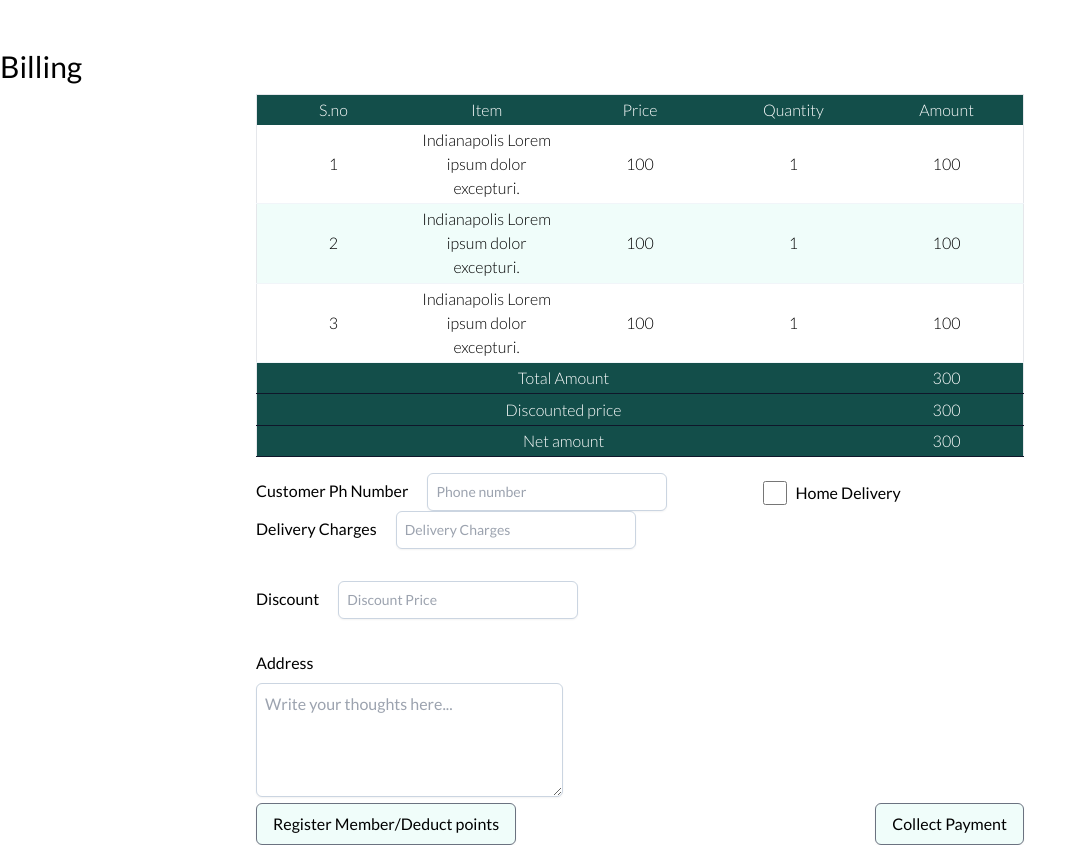
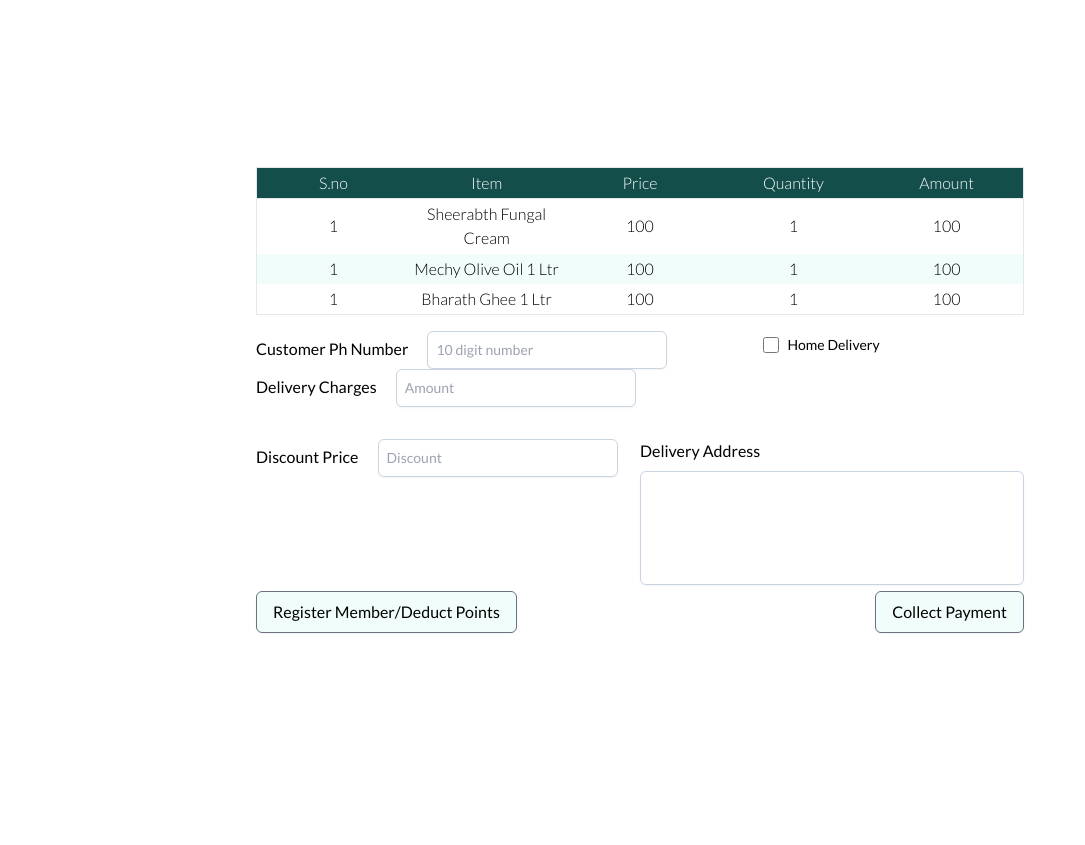
Before and after one commit to madLads-2k19/Kori-Frontend, a SvelteKit app: page /billing in a window 1280 px wide. Shown: the whole page, without its empty margins (0-1085 px from the left). After the commit the page ends 800 px from the top, so only its background shows below. Built offline with nearby package versions, Linux system fonts and the light colour scheme.

Commit message:
Define global components

```diff
--- a/package.json
+++ b/package.json
@@ -22,8 +22,8 @@
 		"eslint-plugin-svelte3": "^4.0.0",
 		"flowbite-svelte": "^0.30.6",
 		"postcss": "^8.4.21",
-		"prettier": "^2.8.0",
-		"prettier-plugin-svelte": "^2.8.1",
+		"prettier": "^2.8.4",
+		"prettier-plugin-svelte": "^2.9.0",
 		"svelte": "^3.54.0",
 		"svelte-check": "^3.0.1",
 		"tailwindcss": "^3.2.7",
--- /dev/null
+++ b/src/lib/components/Button.svelte
@@ -0,0 +1,10 @@
+<script lang="ts">
+    export let buttonText: string
+</script>
+
+
+<div class="px-4 py-2
+text-base font-medium leading-6 whitespace-no-wrap border bg-teal-50 border-gray-500 rounded-md shadow-sm
+hover:bg-teal-900 hover:text-white focus:outline-none focus:shadow-none hover:cursor-pointer">
+{buttonText}
+</div>
--- /dev/null
+++ b/src/lib/components/Radio.svelte
@@ -0,0 +1,10 @@
+<script lang="ts">
+    export let label: string;
+</script>
+
+<div class="inline-flex items-center align-middle ...">
+    <input id="default-checkbox" type="checkbox" value="" class="w-4 h-4 text-blue-600 bg-gray-100 border-gray-300 rounded
+     focus:ring-teal-500 dark:focus:ring-teal-600
+     dark:ring-offset-gray-800 focus:ring-2 dark:bg-gray-700 dark:border-gray-600">
+    <label for="default-checkbox" class="ml-2 text-sm font-medium">{label}</label>
+</div>
--- /dev/null
+++ b/src/lib/components/Table.svelte
@@ -0,0 +1,31 @@
+<script lang="ts">
+    export let columnNames: string[];
+
+    export let rowValues: (string | number)[][];
+</script>
+
+
+<table class="font-sans mx-auto table-fixed border-collapse border overflow-auto w-3/5 rounded-sm Lato font-light ...">
+    <tbody>
+      <tr class="bg-teal-900 text-white border ...">
+        {#each columnNames as columnName}
+            <td>{columnName}</td>
+        {/each}
+      </tr>
+      {#each rowValues as row}
+        <tr class="odd:bg-teal-50 hover-bg-stone-100 ...">
+            {#each row as rowValue}
+                <td>{rowValue}</td>
+            {/each}
+        </tr>
+      {/each}
+    </tbody>
+</table>
+
+
+<style>
+  td {
+      padding: 0.2em;
+      text-align: center;
+  }
+</style>
--- /dev/null
+++ b/src/lib/components/TextArea.svelte
@@ -0,0 +1,9 @@
+<script lang="ts">
+    export let placeholder: string
+</script>
+
+<label for="address-box" class="block mb-2 ...">Delivery Address</label>
+<textarea id="address-box" rows="4" class="resize-none mx-autoplaceholder:text-slate-400 w-96 bg-white border
+        border-slate-300 rounded-md p-2 shadow-sm focus:outline-none focus:border-teal-900
+        focus:ring-teal-900 focus:ring-1 sm:text-sms" placeholder={placeholder}>
+</textarea>
--- /dev/null
+++ b/src/lib/components/TextInput.svelte
@@ -0,0 +1,11 @@
+<script lang="ts">
+    export let placeholder: string;
+    export let label: string;
+</script>
+
+
+<label>{label}
+    <input class="mx-autoplaceholder:text-slate-400 bg-white border w-60 ml-4
+    border-slate-300 rounded-md p-2 shadow-sm focus:outline-none focus:border-teal-900
+    focus:ring-teal-900 focus:ring-1 sm:text-sm" placeholder={placeholder} type="text"/>
+</label>
--- a/src/routes/billing/+page.svelte
+++ b/src/routes/billing/+page.svelte
@@ -1,106 +1,53 @@
-<div>
-    <h1 class=" mt-12 mb-2 text-3xl font-medium leading-tight text-primary ...">Billing</h1>
-    <table class="font-sans mx-auto table-fixed border-collapse border overflow-auto w-3/5 rounded-sm Lato font-light ...">
-        <tbody>
-          <tr class="bg-teal-900 text-white ...">
-            <td>S.no</td>
-            <td>Item</td>
-            <td>Price</td>
-            <td>Quantity</td>
-            <td>Amount</td>
-          </tr>
-          <tr class="odd:bg-teal-50 hover:bg-stone-100 ...">
-            <td class=" border-b border-slate-100 ...">1</td>
-            <td class="border-b border-slate-100 ...">Indianapolis Lorem ipsum dolor excepturi.</td>
-            <td class="border-b border-slate-100 ...">100</td>
-            <td class="border-b border-slate-100 ...">1</td>
-            <td class="border-b border-slate-100 ...">100</td>
-          </tr>
-          <tr class="odd:bg-teal-50 hover:bg-stone-100 ...">
-            <td class="border-b border-slate-100 ...">2</td>
-            <td class="border-b border-slate-100 ...">Indianapolis Lorem ipsum dolor excepturi.</td>
-            <td class="border-b border-slate-100 ...">100</td>
-            <td class="border-b border-slate-100 ...">1</td>
-            <td class="border-b border-slate-100 ...">100</td>
-          </tr>
-          <tr class=" odd:bg-teal-50 hover:bg-stone-100 ...">
-            <td class="border-b border-slate-100 ...">3</td>
-            <td class="border-b border-slate-100 ...">Indianapolis Lorem ipsum dolor excepturi.</td>
-            <td class="border-b border-slate-100 ...">100</td>
-            <td class="border-b border-slate-100 ...">1</td>
-            <td class="border-b border-slate-100 ...">100</td>
-          </tr>
-          <tr class="bg-teal-900 text-white ...">
-            <td colspan="4" class="border-b border-slate-900 text-left ...">Total Amount</td>
-            <td class="border-b border-slate-900 ...">300</td>
-          </tr>
-          <tr class="bg-teal-900 text-white ...">
-            <td colspan="4" class="border-b border-slate-900 text-left ...">Discounted price</td>
-            <td class="border-b border-slate-900 ...">300</td>
-          </tr>
-          <tr class="bg-teal-900 text-white ...">
-            <td colspan="4" class="border-b border-slate-900 p-44 ...">Net amount</td>
-            <td class="border-b border-slate-900 ...">300</td>
-          </tr>
-        </tbody>
-      </table>
+<script lang="ts">
+	import Button from "../../lib/components/Button.svelte";
+  import Table from "../../lib/components/Table.svelte";
+  import TextArea from "../../lib/components/TextArea.svelte";
+  import TextInput from "../../lib/components/TextInput.svelte";
+  import Radio from "../../lib/components/Radio.svelte";
+
+  const columnNames: string[] = ['S.no', 'Item', 'Price', 'Quantity', 'Amount']
+
+  const rowValues: (string | number)[][] = [
+    [1, 'Sheerabth Fungal Cream', 100, 1, 100],
+    [1, 'Mechy Olive Oil 1 Ltr', 100, 1, 100],
+    [1, 'Bharath Ghee 1 Ltr', 100, 1, 100],
+  ]
+
+</script>
+
+
+<div class=" h-screen flex ...">
+  <div class="my-auto ...">
+      <Table rowValues={rowValues} columnNames={columnNames}/>
 
       <div class="mx-auto w-3/5 mt-4 ...">
         <div class="float-left mr-24 ...">
-            <label>Customer Ph Number
-                <input class="mx-autoplaceholder:text-slate-400 bg-white border w-60 ml-4
-                border-slate-300 rounded-md p-2 shadow-sm focus:outline-none focus:border-teal-900
-                focus:ring-teal-900 focus:ring-1 sm:text-sm" placeholder="Phone number" type="text"/>
-            </label>
+          <TextInput placeholder="10 digit number" label="Customer Ph Number"/>
         </div>
-        <div class="block float-left mr-24 ...">
-            <div class="mt-2">
-              <label class="inline-flex items-center">
-                <input type="checkbox" class="w-6 h-6 rounded accent-teal-500"  />
-                <span class="ml-2">Home Delivery</span>
-              </label>
-            </div>
-          </div>
+        <div class="float-left mr-24 ...">
+          <Radio label="Home Delivery"/>
+        </div>
         <div class="float-left ...">
-            <label>Delivery Charges
-                <input class="mx-autoplaceholder:text-slate-400 bg-white border w-60 ml-4
-                border-slate-300 rounded-md p-2 shadow-sm focus:outline-none focus:border-teal-900
-                focus:ring-teal-900 focus:ring-1 sm:text-sm" placeholder="Delivery Charges" type="text"/>
-            </label>
+          <TextInput placeholder="Amount" label="Delivery Charges"/>
         </div>
-        <div class="clear-both ...">
+        <div class="clear-both ..."></div>
+        <div class="float-left mt-8 ...">
+          <TextInput placeholder="Discount" label="Discount Price"/>
         </div>
-        <div class="mt-8 ...">
-            <label>Discount
-                <input class="mx-autoplaceholder:text-slate-400 bg-white border w-60 ml-4
-                border-slate-300 rounded-md p-2 shadow-sm focus:outline-none focus:border-teal-900
-                focus:ring-teal-900 focus:ring-1 sm:text-sm" placeholder="Discount Price" type="text"/>
-            </label>
+        <div class="float-right mt-8 ...">
+          <TextArea placeholder=""/>
         </div>
-        <div class="mt-8 ...">
-            <label for="address-box" class="block mb-2 ...">Address</label>
-            <textarea id="address-box" rows="4" class="mx-autoplaceholder:text-slate-400 bg-white border w-2/5
-            border-slate-300 rounded-md p-2 shadow-sm focus:outline-none focus:border-teal-900
-            focus:ring-teal-900 focus:ring-1 sm:text-sms" placeholder="Write your thoughts here..."></textarea>
+
+        <div class="clear-both ..."></div>
+
+        <div class="float-right">
+          <Button buttonText="Collect Payment"/>
         </div>
-        <div class="float-right inline-flex items-center justify-center px-4 py-2
-                text-base font-medium leading-6 whitespace-no-wrap border bg-teal-50 border-gray-500 rounded-md shadow-sm
-                hover:bg-teal-900 hover:text-white focus:outline-none focus:shadow-none hover:cursor-pointer">
-            Collect Payment
+        <div class="float-left">
+          <Button buttonText="Register Member/Deduct Points"/>
         </div>
-        <div class="float-left inline-flex items-center justify-center px-4 py-2
-                text-base font-medium leading-6 whitespace-no-wrap border bg-teal-50 border-gray-500 rounded-md shadow-sm
-                hover:bg-teal-900 hover:text-white focus:outline-none focus:shadow-none hover:cursor-pointer">
-                Register Member/Deduct points
-        </div>
-    </div>
+
+        <div class="clear-both"></div>
+      </div>
+  </div>
 </div>
-
-
-
-  <style lang="postcss">
-    td {
-        padding: 0.2em;
-        text-align: center;
-    }
-  </style>
```
Also changed, not shown: 1 other file (tests, documents, lock files or other folders).
